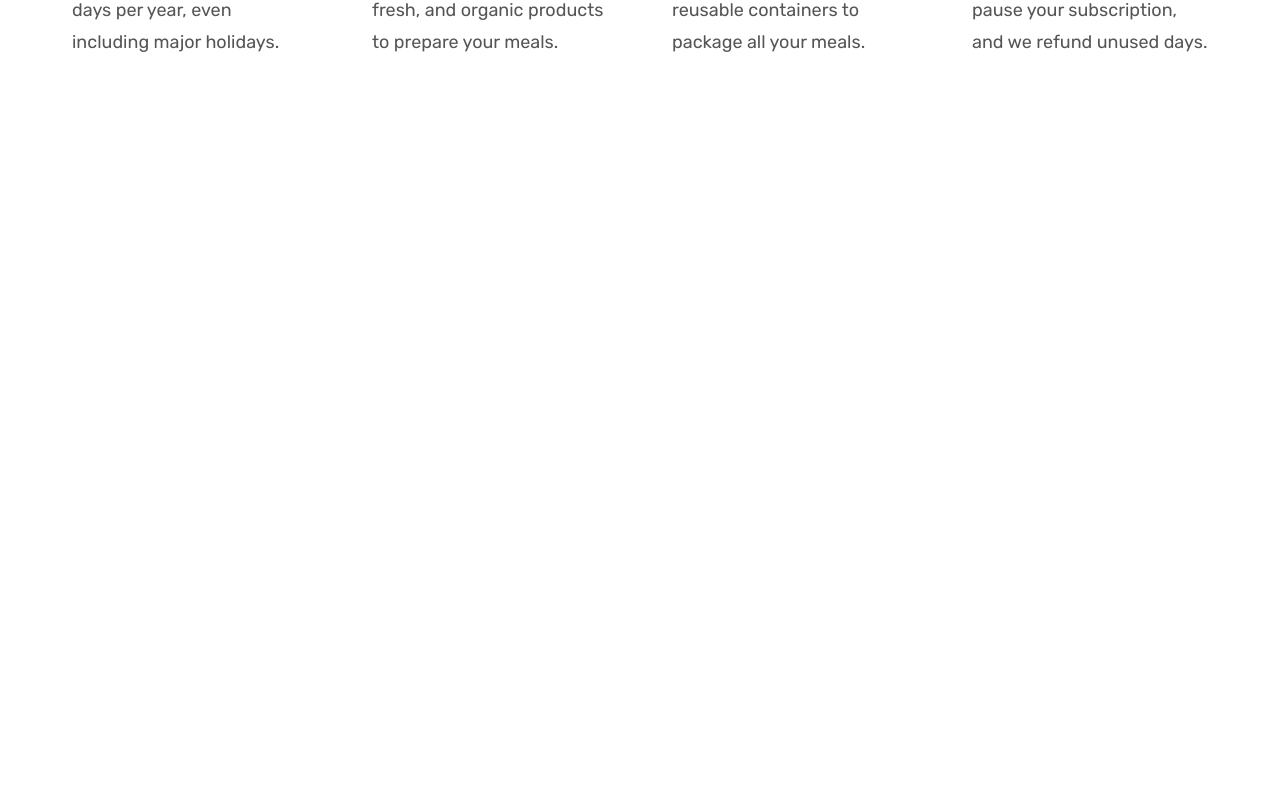
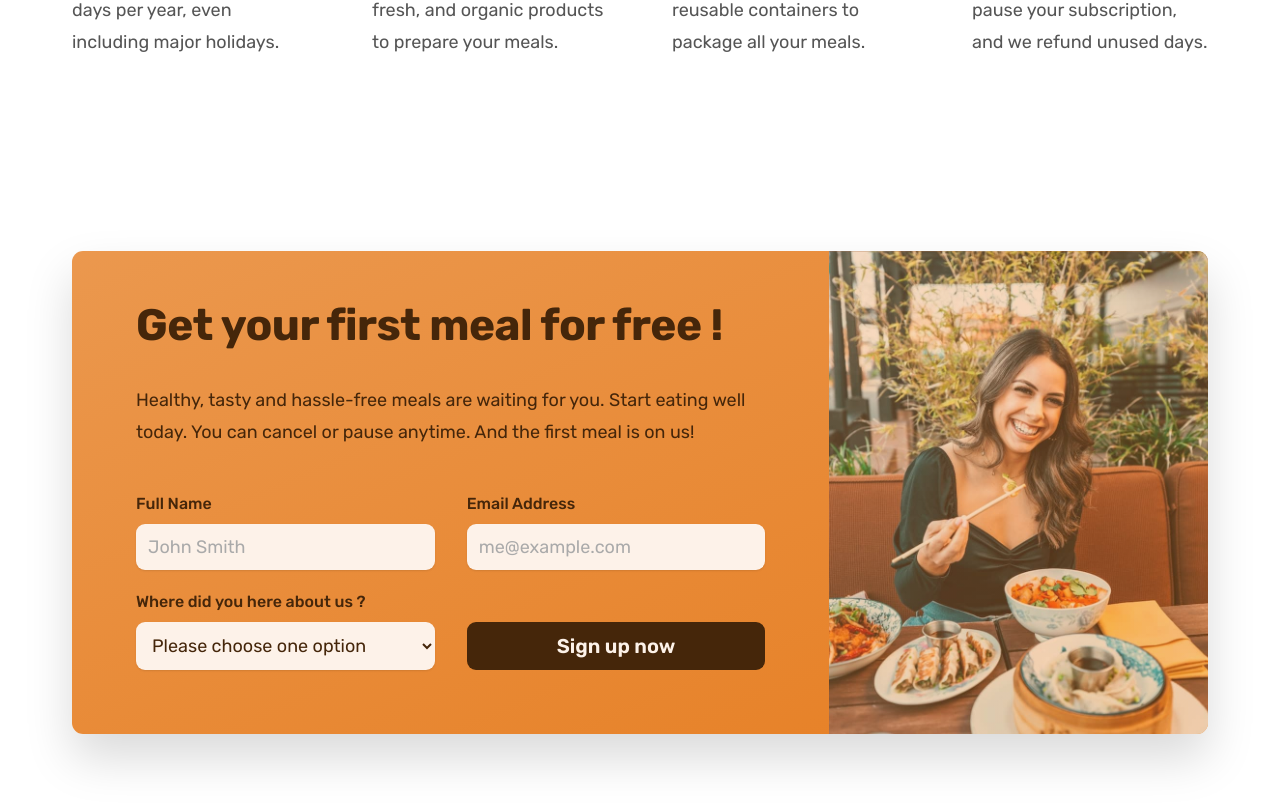
Before and after one commit to Nabhag8848/OmniFood, a React (Vite) app: page / in a window 1280 px wide. Shown: the part 5799-6605 px from the top of the page. Before the commit the page ends 5954 px from the top, so only its background shows below. Built offline with nearby package versions, Linux system fonts and the light colour scheme.

Commit message:
feat: cta form

```diff
--- a/src/App.tsx
+++ b/src/App.tsx
@@ -6,6 +6,7 @@ import Meals from "./pages/Meals";
 import Navigation from "./pages/Navigation";
 import Pricing from "./pages/Pricing";
 import Testimonials from "./pages/Testimonials";
+import Cta from "./pages/Cta";
 
 function App() {
   return (
@@ -18,6 +19,7 @@ function App() {
         <Meals />
         <Testimonials />
         <Pricing />
+        <Cta />
       </main>
     </>
   );
--- a/src/index.css
+++ b/src/index.css
@@ -24,13 +24,13 @@
   --- 02 COLOR
 
   PRIMARY: #e67e22
-  TINTS: #fdf2e9, #fae5d3
-  SHADES: #cf711f
+  TINTS: #fdf2e9, #fae5d3, #eb984e
+  SHADES: #cf711f, #45260a
   ACCENTS:
   GREYS: #555, #333, #6f6f6f (lighest grey allowed on bg #fdf2e9),
 
   --- 03 SHADOWS
-
+  0 2.4rem 4.8rem rgba(0, 0, 0, 0.075)
   --- 04 BORDER RADIUS:
 
   Default: 9px
@@ -63,3 +63,11 @@ body {
   font-weight: 400;
   color: #555;
 }
+
+*:focus {
+  outline: none;
+  /* outline: 4px dotted #e67e22; */
+  /* outline-offset: 5px; */
+
+  box-shadow: 0 0 0 0.8rem rgba(230, 125, 34, 0.5);
+}
--- /dev/null
+++ b/src/pages/Cta.module.css
@@ -0,0 +1,99 @@
+.section {
+  padding: 9.6rem 0;
+}
+.cta {
+  display: grid;
+  grid-template-columns: 2fr 1fr;
+  box-shadow: 0 2.4rem 4.8rem rgba(0, 0, 0, 0.15);
+  border-radius: 11px;
+
+  background-image: linear-gradient(to right bottom, #eb984e, #e67e22);
+  overflow: hidden;
+}
+
+.textBox {
+  color: #45260a;
+  padding: 6.4rem;
+  padding-top: 4.8rem;
+}
+
+.cta h2 {
+  /* color: #45260a; */
+  color: inherit;
+  margin-bottom: 3.2rem;
+}
+
+.text {
+  font-size: 1.8rem;
+  line-height: 1.8;
+  margin-bottom: 4.8rem;
+}
+
+.image {
+  background-image: linear-gradient(
+      to right bottom,
+      rgba(235, 151, 78, 0.35),
+      rgba(230, 125, 34, 0.35)
+    ),
+    url("../assets/img/eating.jpg");
+  background-size: cover;
+  background-position: center;
+}
+
+.form {
+  display: grid;
+  grid-template-columns: repeat(2, 1fr);
+  column-gap: 3.2rem;
+  row-gap: 2.4rem;
+}
+
+.form label {
+  display: block;
+  font-size: 1.6rem;
+  font-weight: 500;
+  margin-bottom: 1.2rem;
+}
+.form input,
+.form select {
+  width: 100%;
+  padding: 1.2rem;
+  font-size: 1.8rem;
+  font-family: inherit;
+  border: none;
+  background-color: #fdf2e9;
+  border-radius: 9px;
+  box-shadow: 0 1px 2px rgba(0, 0, 0, 0.1);
+  color: inherit;
+}
+
+.form input::placeholder {
+  color: #aaa;
+}
+
+.form button {
+  font-family: inherit;
+}
+
+.btn {
+  font-size: 2rem;
+  font-weight: 600;
+  display: inline-block;
+  padding: 1.2rem 3.2rem;
+  border-radius: 9px;
+  border: none;
+  cursor: pointer;
+  font-family: inherit;
+  background-color: #45260a;
+  color: #fdf2e9;
+  align-self: end;
+  transition: all 0.3s;
+}
+
+.btn:hover {
+  background-color: #fdf2e9;
+  color: #45260a;
+}
+
+.cta *:focus {
+  box-shadow: 0 0 0 8px rgba(253, 242, 233, 0.5);
+}
--- /dev/null
+++ b/src/pages/Cta.tsx
@@ -0,0 +1,60 @@
+import styles from "./Cta.module.css";
+import common from "./Common.module.css";
+function Cta() {
+  return (
+    <section className={styles.section}>
+      <div className={`${common.container}`}>
+        <div className={`${styles.cta}`}>
+          <div className={styles.textBox}>
+            <h2 className={common["heading-secondary"]}>
+              Get your first meal for free !
+            </h2>
+            <p className={styles.text}>
+              Healthy, tasty and hassle-free meals are waiting for you. Start
+              eating well today. You can cancel or pause anytime. And the first
+              meal is on us!
+            </p>
+            <form className={styles.form}>
+              <div>
+                <label htmlFor="full-name">Full Name</label>
+                <input
+                  id="full-name"
+                  type="text"
+                  placeholder="John Smith"
+                  required
+                />
+              </div>
+              <div>
+                <label htmlFor="email">Email Address</label>
+                <input
+                  id="email"
+                  type="email"
+                  placeholder="me@example.com"
+                  required
+                />
+              </div>
+              <div>
+                <label htmlFor="where">Where did you here about us ?</label>
+                <select id="where" required>
+                  <option value="empty">Please choose one option</option>
+                  <option value="friends">Friends and Family</option>
+                  <option value="youtube">Youtube</option>
+                  <option value="podcast">Podcast</option>
+                  <option value="other">Other</option>
+                </select>
+              </div>
+              <button className={styles.btn}>Sign up now</button>
+            </form>
+          </div>
+          <div
+            className={styles.image}
+            role="img"
+            aria-label="women enjoying food"
+          ></div>
+        </div>
+      </div>
+    </section>
+  );
+}
+
+export default Cta;
```
